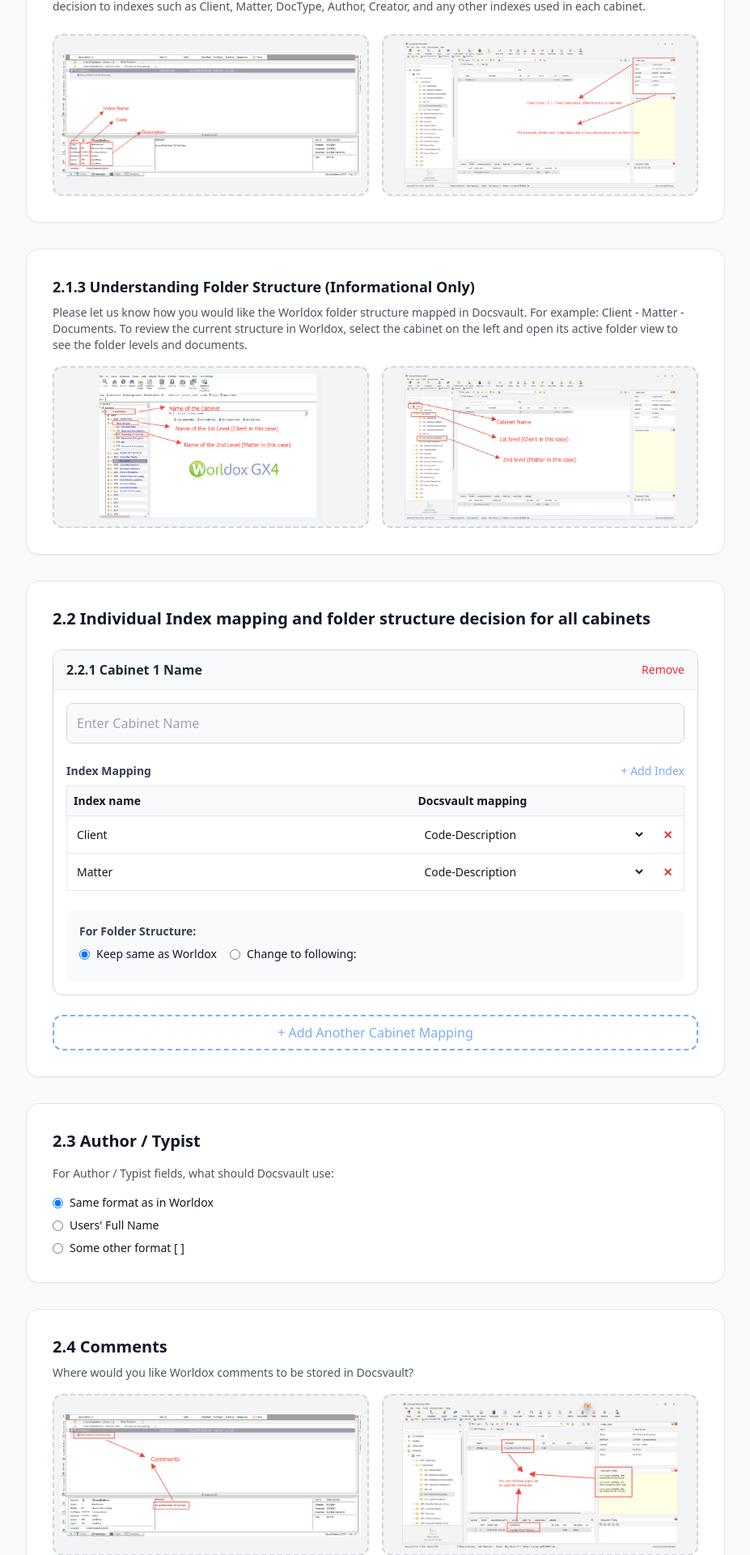
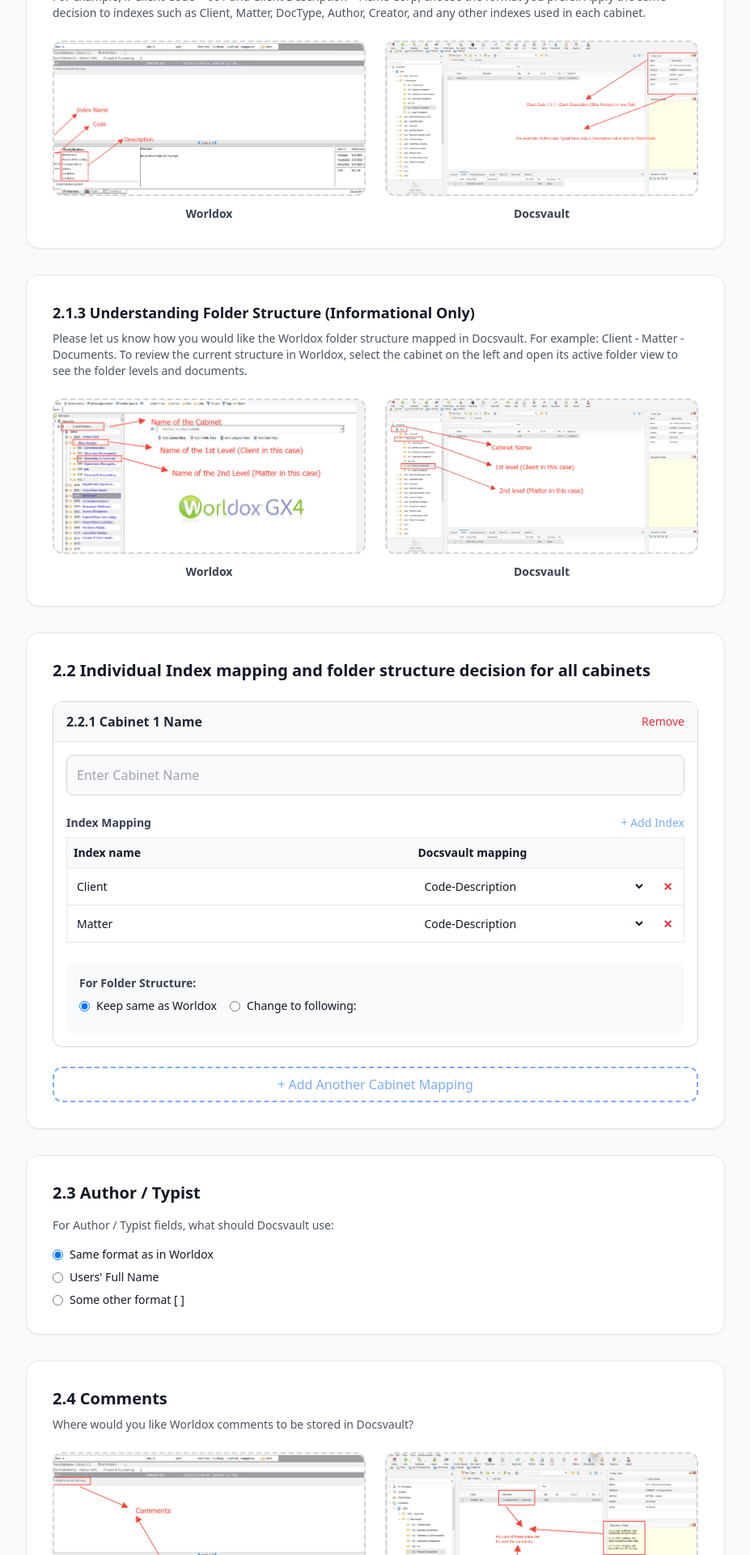
Before and after one commit to heavyrain254-debug/dvmigdoc, a Next.js app: page /f/1 in a window 1280 px wide. Shown: the part 1580-3500 px from the top of the page at 81% size, without its empty margins (176-1103 px from the left). Built offline with nearby package versions, Linux system fonts and the light colour scheme; no server answers; the database is empty.

Commit message:
Update page.tsx

```diff
--- a/src/app/f/[token]/page.tsx
+++ b/src/app/f/[token]/page.tsx
@@ -14,6 +14,9 @@
   const [saving, setSaving] = useState(false);
   const [isSubmitted, setIsSubmitted] = useState(false);
   const [submitting, setSubmitting] = useState(false);
+
+  // State for the zoomed image
+  const [zoomedImage, setZoomedImage] = useState<string | null>(null);
 
   const [formData, setFormData] = useState({
     accessRestrictions: '', sqlServerNotes: '', migrationSize: '',
@@ -135,6 +138,33 @@
     }
   };
 
+  // Helper component for the images
+  const ImageCard = ({ src, label }: { src: string, label: string }) => (
+    <div className="flex flex-col items-center">
+      <div
+        className="relative w-full h-48 bg-gray-100 rounded-xl border-2 border-dashed border-gray-300 flex flex-col items-center justify-center cursor-pointer overflow-hidden group hover:border-brand-blue transition-colors"
+        onClick={() => setZoomedImage(src)}
+      >
+        <img
+          src={src}
+          alt={label}
+          className="w-full h-full object-cover z-10 transition-transform duration-300 group-hover:scale-105"
+          onError={(e) => { e.currentTarget.style.display = 'none'; }}
+        />
+        <span className="absolute z-0 text-gray-500 text-sm text-center px-4">Missing Image:<br/>{src.split('/').pop()}</span>
+
+        {/* Hover Overlay */}
+        <div className="absolute inset-0 bg-black/0 group-hover:bg-black/20 transition-colors z-20 flex items-center justify-center opacity-0 group-hover:opacity-100">
+          <span className="bg-white/90 text-gray-800 text-xs font-bold px-3 py-1.5 rounded-full shadow-sm flex items-center gap-1">
+            <svg className="w-4 h-4" fill="none" stroke="currentColor" viewBox="0 0 24 24"><path strokeLinecap="round" strokeLinejoin="round" strokeWidth="2" d="M21 21l-6-6m2-5a7 7 0 11-14 0 7 7 0 0114 0zM10 7v3m0 0v3m0-3h3m-3 0H7"></path></svg>
+            Click to Zoom
+          </span>
+        </div>
+      </div>
+      <span className="mt-3 text-sm font-bold text-gray-700">{label}</span>
+    </div>
+  );
+
   if (loading) return <div className="min-h-screen flex items-center justify-center text-brand-blue font-medium">Loading...</div>;
 
   return (
@@ -220,7 +250,7 @@
             <h3 className="text-lg font-bold text-gray-900 mb-2">2.1.2 Understanding Index and metadata mapping (Informational Only)</h3>
             <p className="text-sm text-gray-600 mb-4">Worldox stores an index value as two fields: Code(ID) and Description. Docsvault uses one field, so please choose how each index should appear after migration.</p>
 
-            <table className="max-w-md w-full border border-gray-300 text-sm text-left mb-4">
+            <table className="max-w-md w-full border border-gray-300 text-sm text-left mb-6">
               <thead className="bg-gray-100"><tr><th className="p-2 border-b">Mapping option</th><th className="p-2 border-b">Example Client Value</th></tr></thead>
               <tbody>
                 <tr className="bg-white"><td className="p-2 border-b">Code - Description</td><td className="p-2 border-b">001 - Acme Corp</td></tr>
@@ -230,34 +260,20 @@
             </table>
             <p className="text-sm text-gray-600 mb-6">For example, if Client Code = 001 and Client Description = Acme Corp, choose the format you prefer. Apply the same decision to indexes such as Client, Matter, DocType, Author, Creator, and any other indexes used in each cabinet.</p>
 
-            {/* 2.1.2 IMAGES with Fail-Safe Placeholders */}
-            <div className="grid grid-cols-1 md:grid-cols-2 gap-4">
-              <div className="relative min-h-[200px] bg-gray-100 rounded-xl border-2 border-dashed border-gray-300 flex flex-col items-center justify-center">
-                <img src="/images/2.1.2-metadata-1.png" alt="Metadata 1" className="w-full h-full object-contain p-2 rounded z-10 absolute inset-0" onError={(e) => { e.currentTarget.style.display = 'none'; }} />
-                <span className="text-gray-500 text-sm text-center px-4 z-0">Missing Image:<br/>2.1.2-metadata-1.png</span>
-              </div>
-              <div className="relative min-h-[200px] bg-gray-100 rounded-xl border-2 border-dashed border-gray-300 flex flex-col items-center justify-center">
-                <img src="/images/2.1.2-metadata-2.png" alt="Metadata 2" className="w-full h-full object-contain p-2 rounded z-10 absolute inset-0" onError={(e) => { e.currentTarget.style.display = 'none'; }} />
-                <span className="text-gray-500 text-sm text-center px-4 z-0">Missing Image:<br/>2.1.2-metadata-2.png</span>
-              </div>
+            <div className="grid grid-cols-1 md:grid-cols-2 gap-6">
+              <ImageCard src="/images/2.1.2-metadata-1.png" label="Worldox" />
+              <ImageCard src="/images/2.1.2-metadata-2.png" label="Docsvault" />
             </div>
           </div>
 
           {/* 2.1.3 */}
           <div className="bg-white shadow-sm rounded-2xl border border-gray-200 p-6 sm:p-8">
             <h3 className="text-lg font-bold text-gray-900 mb-2">2.1.3 Understanding Folder Structure (Informational Only)</h3>
-            <p className="text-sm text-gray-600 mb-4">Please let us know how you would like the Worldox folder structure mapped in Docsvault. For example: Client - Matter - Documents. To review the current structure in Worldox, select the cabinet on the left and open its active folder view to see the folder levels and documents.</p>
+            <p className="text-sm text-gray-600 mb-6">Please let us know how you would like the Worldox folder structure mapped in Docsvault. For example: Client - Matter - Documents. To review the current structure in Worldox, select the cabinet on the left and open its active folder view to see the folder levels and documents.</p>
 
-            {/* 2.1.3 IMAGES with Fail-Safe Placeholders */}
-            <div className="grid grid-cols-1 md:grid-cols-2 gap-4">
-              <div className="relative min-h-[200px] bg-gray-100 rounded-xl border-2 border-dashed border-gray-300 flex flex-col items-center justify-center">
-                <img src="/images/2.1.3-folder-1.png" alt="Folder 1" className="w-full h-full object-contain p-2 rounded z-10 absolute inset-0" onError={(e) => { e.currentTarget.style.display = 'none'; }} />
-                <span className="text-gray-500 text-sm text-center px-4 z-0">Missing Image:<br/>2.1.3-folder-1.png</span>
-              </div>
-              <div className="relative min-h-[200px] bg-gray-100 rounded-xl border-2 border-dashed border-gray-300 flex flex-col items-center justify-center">
-                <img src="/images/2.1.3-folder-2.png" alt="Folder 2" className="w-full h-full object-contain p-2 rounded z-10 absolute inset-0" onError={(e) => { e.currentTarget.style.display = 'none'; }} />
-                <span className="text-gray-500 text-sm text-center px-4 z-0">Missing Image:<br/>2.1.3-folder-2.png</span>
-              </div>
+            <div className="grid grid-cols-1 md:grid-cols-2 gap-6">
+              <ImageCard src="/images/2.1.3-folder-1.png" label="Worldox" />
+              <ImageCard src="/images/2.1.3-folder-2.png" label="Docsvault" />
             </div>
           </div>
 
@@ -333,17 +349,13 @@
           {/* 2.4 */}
           <div className="bg-white shadow-sm rounded-2xl border border-gray-200 p-6 sm:p-8">
             <h3 className="text-xl font-bold text-gray-900 mb-2">2.4 Comments</h3>
-            <p className="text-sm text-gray-600 mb-4">Where would you like Worldox comments to be stored in Docsvault?</p>
-            <div className="grid grid-cols-1 md:grid-cols-2 gap-4 mb-6">
-              <div className="relative min-h-[200px] bg-gray-100 rounded-xl border-2 border-dashed border-gray-300 flex flex-col items-center justify-center">
-                <img src="/images/2.4-comments-1.png" alt="Comments 1" className="w-full h-full object-contain p-2 rounded z-10 absolute inset-0" onError={(e) => { e.currentTarget.style.display = 'none'; }} />
-                <span className="text-gray-500 text-sm text-center px-4 z-0">Missing Image:<br/>2.4-comments-1.png</span>
-              </div>
-              <div className="relative min-h-[200px] bg-gray-100 rounded-xl border-2 border-dashed border-gray-300 flex flex-col items-center justify-center">
-                <img src="/images/2.4-comments-2.png" alt="Comments 2" className="w-full h-full object-contain p-2 rounded z-10 absolute inset-0" onError={(e) => { e.currentTarget.style.display = 'none'; }} />
-                <span className="text-gray-500 text-sm text-center px-4 z-0">Missing Image:<br/>2.4-comments-2.png</span>
-              </div>
+            <p className="text-sm text-gray-600 mb-6">Where would you like Worldox comments to be stored in Docsvault?</p>
+
+            <div className="grid grid-cols-1 md:grid-cols-2 gap-6 mb-8">
+              <ImageCard src="/images/2.4-comments-1.png" label="Worldox" />
+              <ImageCard src="/images/2.4-comments-2.png" label="Docsvault" />
             </div>
+
             <div className="space-y-2">
               {[
                 { label: 'Description', desc: 'Comments appear in the single line Description column in document listing' },
@@ -361,17 +373,13 @@
           {/* 2.5 */}
           <div className="bg-white shadow-sm rounded-2xl border border-gray-200 p-6 sm:p-8">
             <h3 className="text-xl font-bold text-gray-900 mb-2">2.5 Worldox DocID</h3>
-            <p className="text-sm text-gray-600 mb-4">Does your organization use Worldox Doc IDs to search for documents? If so, where should it be copied to in Docsvault?</p>
-            <div className="grid grid-cols-1 md:grid-cols-2 gap-4 mb-6">
-              <div className="relative min-h-[200px] bg-gray-100 rounded-xl border-2 border-dashed border-gray-300 flex flex-col items-center justify-center">
-                <img src="/images/2.5-docid-1.png" alt="DocID 1" className="w-full h-full object-contain p-2 rounded z-10 absolute inset-0" onError={(e) => { e.currentTarget.style.display = 'none'; }} />
-                <span className="text-gray-500 text-sm text-center px-4 z-0">Missing Image:<br/>2.5-docid-1.png</span>
-              </div>
-              <div className="relative min-h-[200px] bg-gray-100 rounded-xl border-2 border-dashed border-gray-300 flex flex-col items-center justify-center">
-                <img src="/images/2.5-docid-2.png" alt="DocID 2" className="w-full h-full object-contain p-2 rounded z-10 absolute inset-0" onError={(e) => { e.currentTarget.style.display = 'none'; }} />
-                <span className="text-gray-500 text-sm text-center px-4 z-0">Missing Image:<br/>2.5-docid-2.png</span>
-              </div>
+            <p className="text-sm text-gray-600 mb-6">Does your organization use Worldox Doc IDs to search for documents? If so, where should it be copied to in Docsvault?</p>
+
+            <div className="grid grid-cols-1 md:grid-cols-2 gap-6 mb-8">
+              <ImageCard src="/images/2.5-docid-1.png" label="Worldox" />
+              <ImageCard src="/images/2.5-docid-2.png" label="Docsvault" />
             </div>
+
             <div className="space-y-2">
               {['Description field (If the field is used for Comments, it cannot also be used for the Doc ID.)', 'Document Notes (We recommend using this for DocID)', 'No need to migrate Doc IDs from Worldox'].map(opt => (
                 <label key={opt} className="flex items-center gap-2 text-sm p-2 border rounded hover:bg-gray-50">
@@ -453,6 +461,26 @@
 
         </form>
       </div>
+
+      {/* LIGHTBOX MODAL FOR ZOOMING IMAGES */}
+      {zoomedImage && (
+        <div
+          className="fixed inset-0 z-[100] bg-black/80 backdrop-blur-sm flex items-center justify-center p-4 cursor-zoom-out animate-in fade-in duration-200"
+          onClick={() => setZoomedImage(null)}
+        >
+          <img
+            src={zoomedImage}
+            alt="Zoomed Screenshot"
+            className="max-w-[95vw] max-h-[95vh] object-contain rounded-lg shadow-2xl border-4 border-white/20"
+          />
+          <button
+            className="absolute top-6 right-6 text-white hover:text-gray-300 bg-black/50 hover:bg-black/80 rounded-full p-2 transition-colors"
+            onClick={() => setZoomedImage(null)}
+          >
+            <svg className="w-8 h-8" fill="none" stroke="currentColor" viewBox="0 0 24 24"><path strokeLinecap="round" strokeLinejoin="round" strokeWidth="2" d="M6 18L18 6M6 6l12 12"></path></svg>
+          </button>
+        </div>
+      )}
     </div>
   );
 }
```
